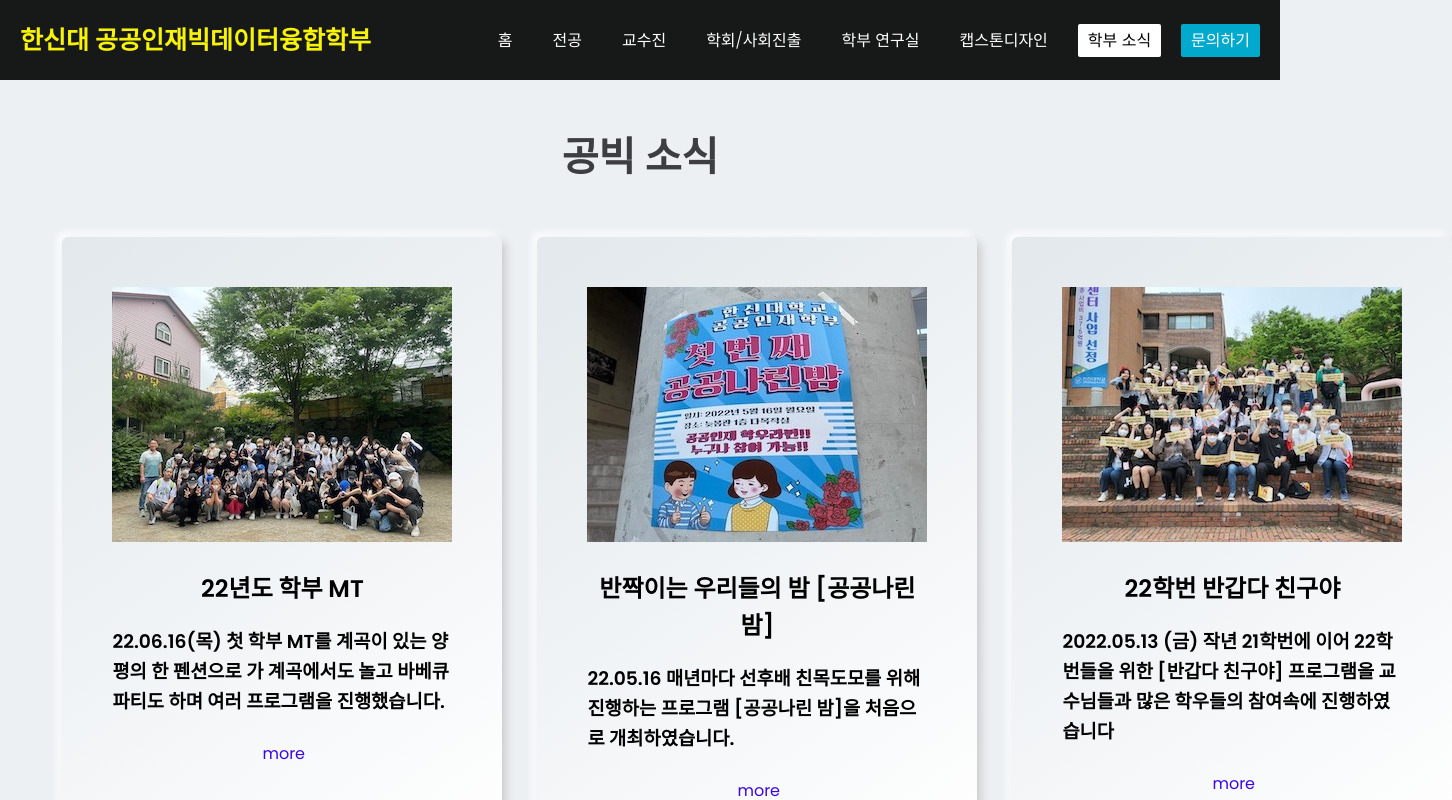
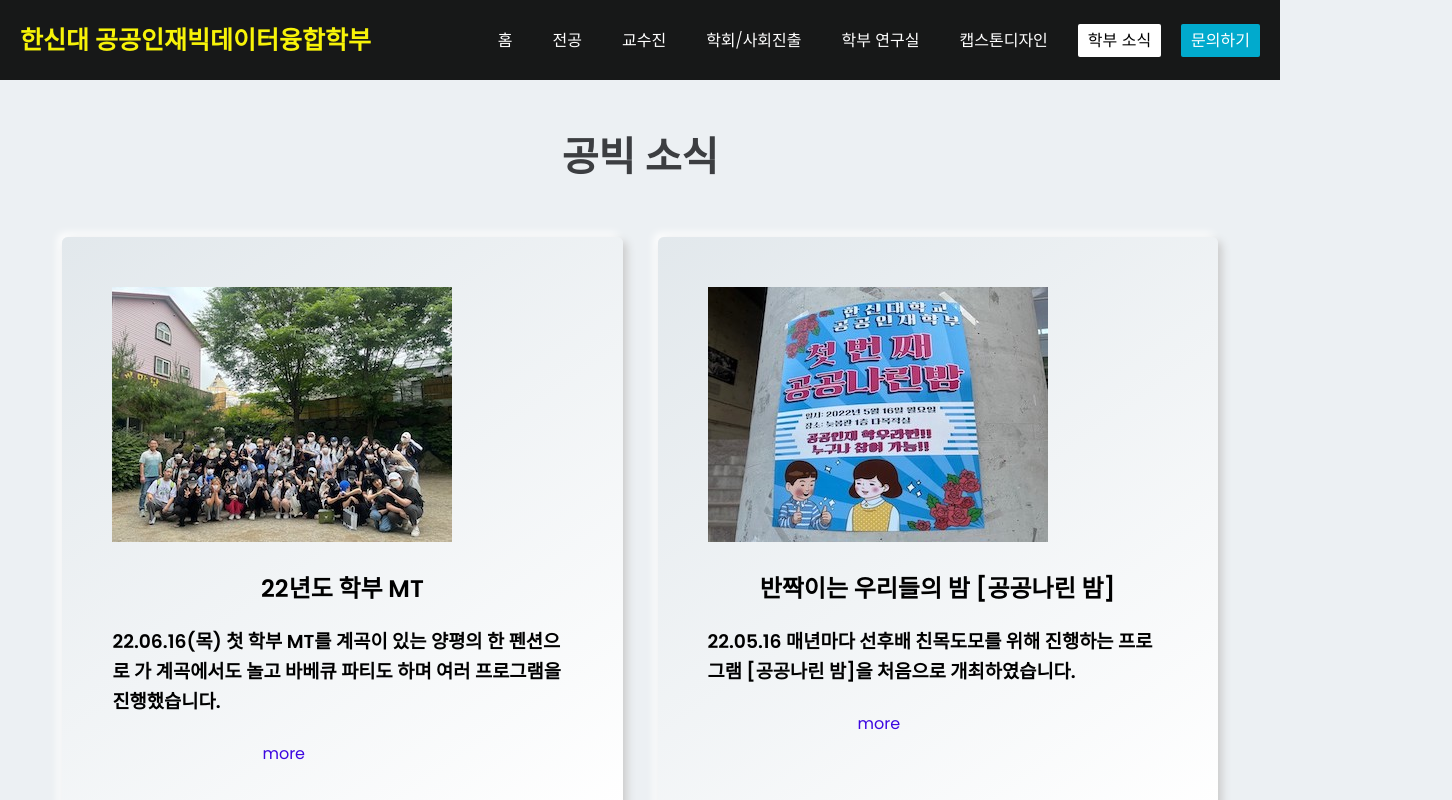
Before and after one commit to LeeSeogMin/pubbig_web, a React (Create React App) app: page /component/Event/Event in a window 1280 px wide. Shown: the top 800 px of the page, 1452 px wide, since content can reach past the window. Built offline with nearby package versions, Linux system fonts and the light colour scheme.

Commit message:
event css chage

```diff
--- a/src/component/Event/Event.js
+++ b/src/component/Event/Event.js
@@ -12,7 +12,7 @@ const Event = () => {
                         <h1 className="text-center">공빅 소식</h1>
                     </div>
 
-                    <div className="content grid">
+                    <div className="content modal-grid">
                         {data.map((val, index) => {
                             return (
                                 <Card
--- a/src/component/Event/Features.css
+++ b/src/component/Event/Features.css
@@ -35,3 +35,9 @@
 .p {
     color: rgb(60, 12, 192);
 }
+
+.modal-grid {
+    display: grid;
+    grid-template-columns: 1fr 1fr;
+    grid-gap: 35px;
+}
```
